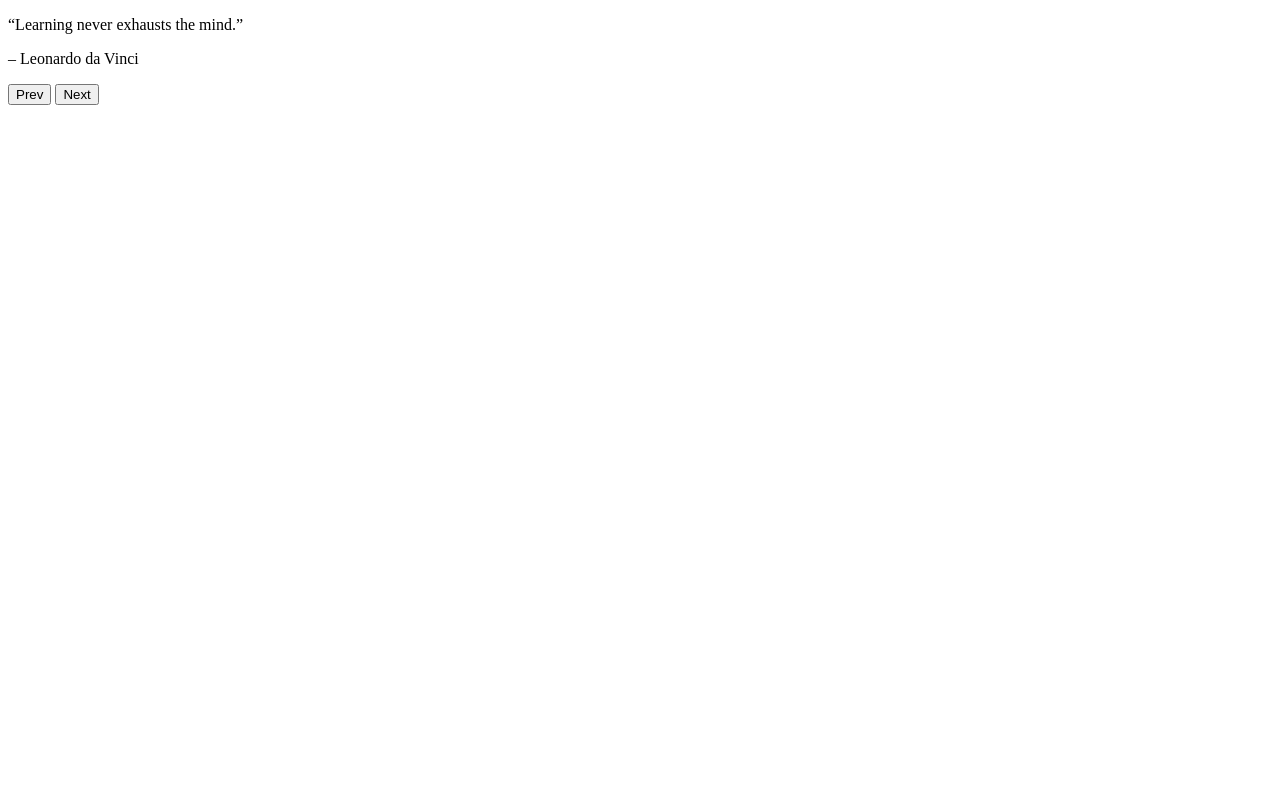
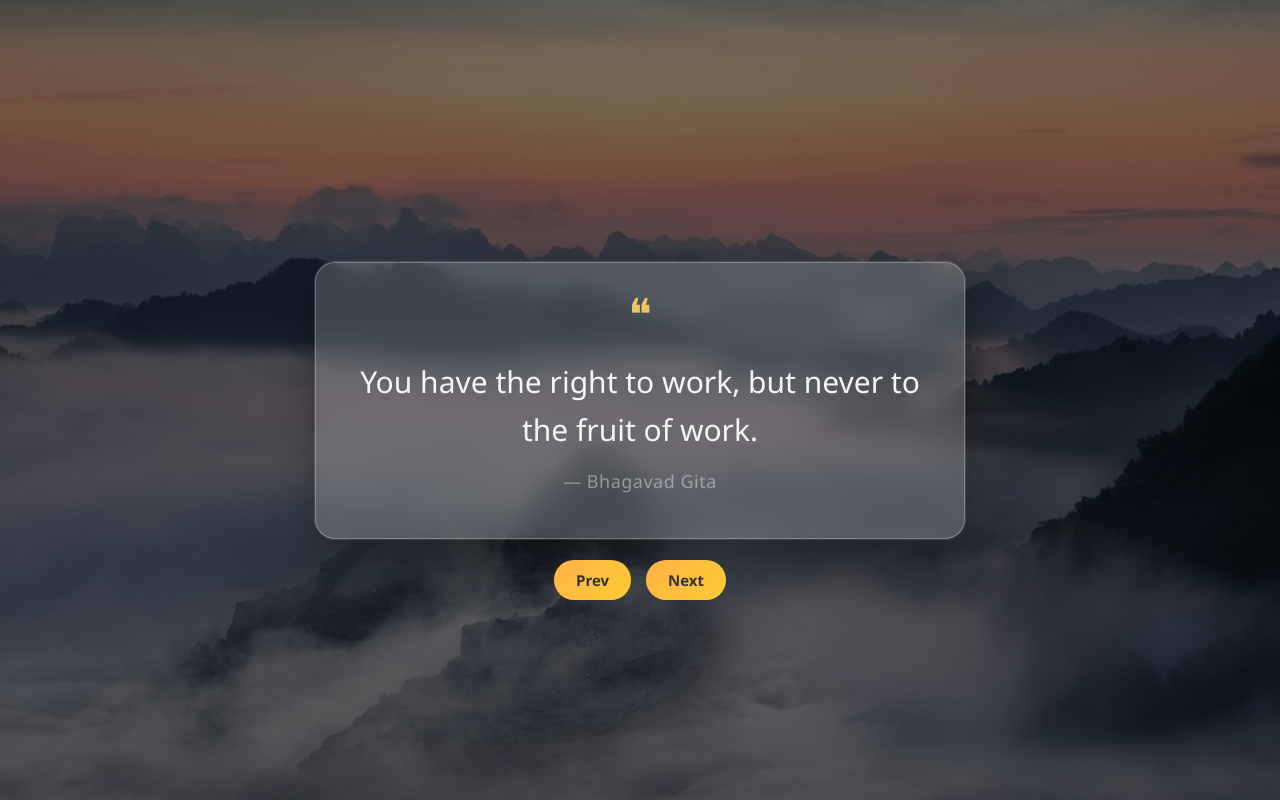
Before and after one commit to Dabhi-Pratik/Make-Coundown-Quotes-application-using-JS, a plain HTML site: page index.html in a window 1280 px wide. Drawn offline with Linux system fonts and the light colour scheme.

Commit message:
Submission

```diff
--- a/index.html
+++ b/index.html
@@ -1,20 +1,24 @@
 <!DOCTYPE html>
 <html lang="en">
+
 <head>
     <meta charset="UTF-8">
     <meta name="viewport" content="width=device-width, initial-scale=1.0">
     <title>Make Coundown & Quotes application using JS</title>
     <link rel="stylesheet" href="style.css">
 </head>
+
 <body>
     <div class="slider">
-        <p id="quotes">“Learning never exhausts the mind.”</p>
-        <p id="author">– Leonardo da Vinci</p>
+        <span class="quote-icon">❝</span>
+        <p id="Quotes">“Arise, awake, and stop not till the goal is reached.”</p>
+        <p id="Author">— Swami Vivekananda</p>
     </div>
     <div class="btn-group">
-        <button id="prev">Prev</button>
-        <button id="next">Next</button>
+        <button onclick="prevClick()">Prev</button>
+        <button onclick="nextClick()">Next</button>
     </div>
     <script src="./script.js"></script>
 </body>
+
 </html>
--- a/script.js
+++ b/script.js
@@ -0,0 +1,66 @@
+const quotes = [
+    {
+        text: "Arise, awake, and stop not till the goal is reached.",
+        author: "— Swami Vivekananda"
+    },
+    {
+        text: "You have the right to work, but never to the fruit of work.",
+        author: "— Bhagavad Gita"
+    },
+    {
+        text: "Dream, dream, dream. Dreams transform into thoughts and thoughts result in action.",
+        author: "— Dr. A. P. J. Abdul Kalam"
+    },
+    {
+        text: "Strength does not come from physical capacity. It comes from an indomitable will.",
+        author: "— Mahatma Gandhi"
+    },
+    {
+        text: "The best way to find yourself is to lose yourself in the service of others.",
+        author: "— Mahatma Gandhi"
+    },
+    {
+        text: "Take risks in your life. If you win, you can lead. If you lose, you can guide.",
+        author: "— Swami Vivekananda"
+    },
+    {
+        text: "Man needs difficulties in life because they are necessary to enjoy success.",
+        author: "— Dr. A. P. J. Abdul Kalam"
+    },
+    {
+        text: "When you are inspired by some great purpose, all your thoughts break their bounds.",
+        author: "— Patanjali"
+    },
+]
+
+let index = 0;
+
+let quoteE1 = document.getElementById("Quotes")
+let authorE1 = document.getElementById("Author")
+
+function showQuotes() {
+    quoteE1.innerText = `${quotes[index].text}`;
+    authorE1.innerText = `${quotes[index].author}`;
+}
+
+const prevClick = () => {
+
+    index--;
+
+    if (index < 0) {
+        index = quotes.length - 1;
+    }
+
+    showQuotes();
+}
+
+setInterval(nextClick = () => {
+
+    index++;
+
+    if (index >= quotes.length - 1) {
+        index = 0;
+    }
+
+    showQuotes()
+},3000)
--- a/style.css
+++ b/style.css
@@ -0,0 +1,108 @@
+* {
+    margin: 0;
+    padding: 0;
+    box-sizing: border-box;
+    font-family: "Segoe UI", sans-serif;
+}
+
+body {
+    min-height: 100vh;
+    display: flex;
+    justify-content: center;
+    align-items: center;
+    /* Background image */
+    background:
+        linear-gradient(rgba(0, 0, 0, 0.55), rgba(0, 0, 0, 0.55)),
+        url("./img/p-1.jpg");
+    background-size: cover;
+    background-position: center;
+    background-repeat: no-repeat;
+}
+
+/* CARD */
+.slider {
+    width: 650px;
+    padding: 20px 40px 20px;
+    border: 1px solid rgba(255, 255, 255, 0.25);
+    border-radius: 20px;
+    text-align: center;
+
+    /* Glass effect */
+    background: rgba(255, 255, 255, 0.18);
+    backdrop-filter: blur(12px);
+    backdrop-filter: blur(12px);
+
+    box-shadow:
+        0 25px 45px rgba(0, 0, 0, 0.35),
+        0 0 0 1px rgba(255, 255, 255, 0.15);
+    animation: fade 0.5s ease;
+    position: relative;
+}
+
+/* QUOTE ICON */
+.quote-icon {
+    font-size: 44px;
+    opacity: 0.9;
+    color: #ffd369;
+}
+
+/* QUOTE TEXT */
+#Quotes {
+    color: #f5f5f5;
+    font-weight: 500;
+    font-size: 30px;
+    line-height: 1.6;
+    margin: 15px 0;
+    /* color: #413f3f; */
+}
+
+/* AUTHOR */
+#Author {
+    margin-bottom: 25px;
+    margin-top: 8px;
+    letter-spacing: 0.5px;
+    color: rgba(255, 255, 255, 0.406);
+    font-size: 18px;
+    font-weight: 500;
+}
+
+/* BUTTONS */
+.btn-group {
+    position: absolute;
+    bottom: 25%;
+    left: 50%;
+    transform: translateX(-50%);
+    display: flex;
+    gap: 15px;
+}
+
+.btn-group button {
+    padding: 10px 22px;
+    border: none;
+    border-radius: 30px;
+    cursor: pointer;
+
+    background: linear-gradient(135deg, #ffb347, #ffcc33);
+    color: #333;
+    font-size: 15px;
+    transition: 0.3s;
+    font-weight: 600;
+}
+
+.btn-group button:hover {
+    transform: translateY(-2px) scale(1.05);
+    box-shadow: 0 8px 20px rgba(255, 200, 60, 0.6);
+}
+
+/* ANIMATION */
+@keyframes fade {
+    from {
+        opacity: 0;
+        transform: translateY(10px);
+    }
+
+    to {
+        opacity: 1;
+        transform: translateY(0);
+    }
+}
```
Also changed, not shown: image-1.png (added), image.png (added), img/p-1.jpg (added), 1 other file.
